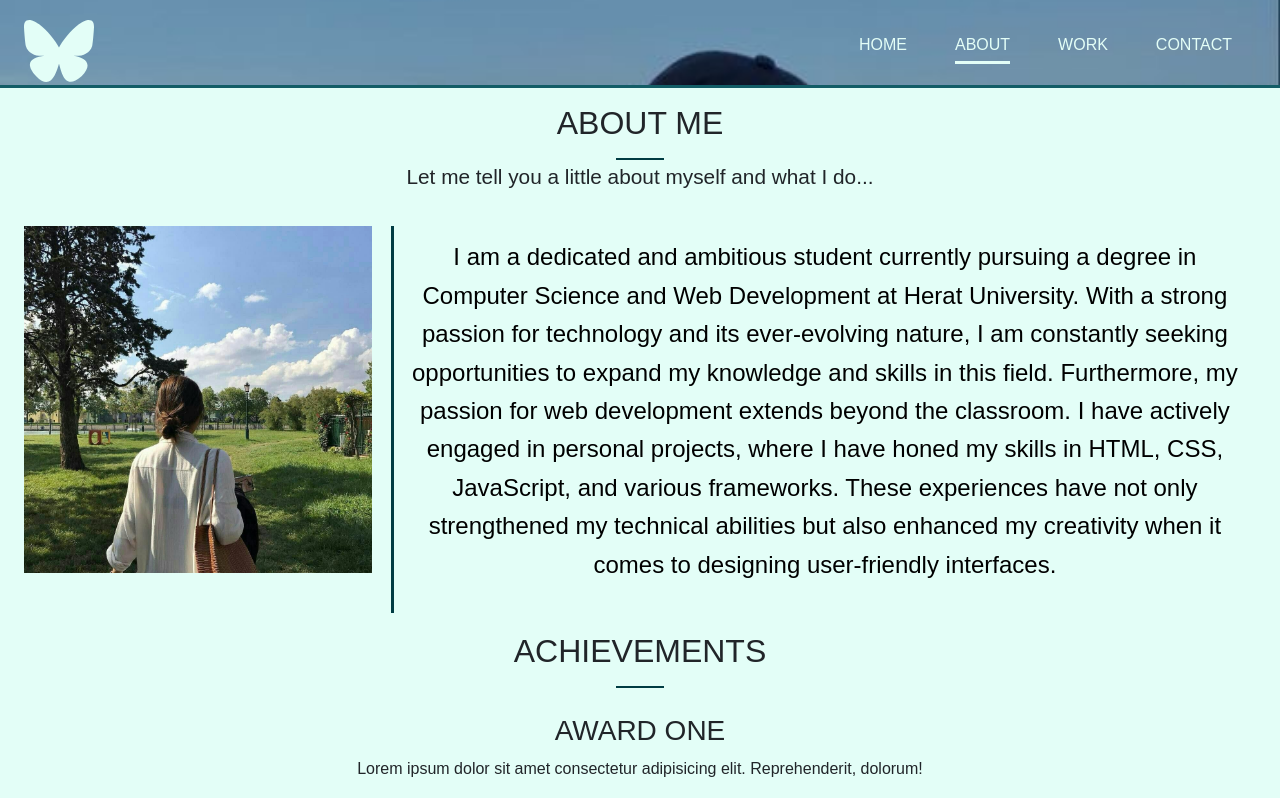
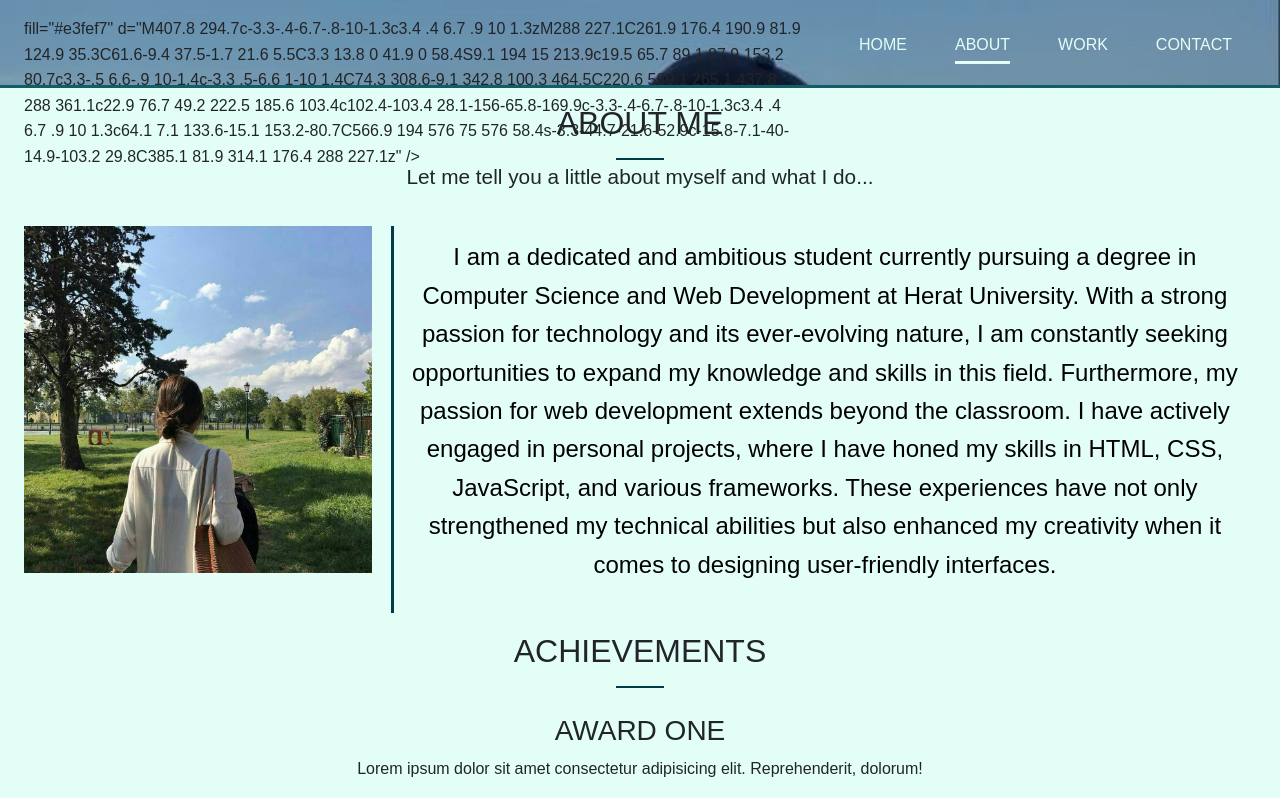
Before and after one commit to lalehwalizadeh/Portfolio-sass, a website: page dist/about.html in a window 1280 px wide. Shown: the top 798 px of the page. Drawn offline with Linux system fonts and the light colour scheme; some icons are missing; files whose address does not match are found by name; a web font is replaced by a local one.

Commit message:
commited

```diff
--- a/dist/about.html
+++ b/dist/about.html
@@ -12,11 +12,11 @@
 		<header id="header-inner">
 			<div class="container">
 				<nav id="main-nav">
-					<svg
+					<!-- <svg
 						id="logo"
 						xmlns="http://www.w3.org/2000/svg"
 						viewBox="0 0 576 512">
-						<path
+						<path -->
 							fill="#e3fef7"
 							d="M407.8 294.7c-3.3-.4-6.7-.8-10-1.3c3.4 .4 6.7 .9 10 1.3zM288 227.1C261.9 176.4 190.9 81.9 124.9 35.3C61.6-9.4 37.5-1.7 21.6 5.5C3.3 13.8 0 41.9 0 58.4S9.1 194 15 213.9c19.5 65.7 89.1 87.9 153.2 80.7c3.3-.5 6.6-.9 10-1.4c-3.3 .5-6.6 1-10 1.4C74.3 308.6-9.1 342.8 100.3 464.5C220.6 589.1 265.1 437.8 288 361.1c22.9 76.7 49.2 222.5 185.6 103.4c102.4-103.4 28.1-156-65.8-169.9c-3.3-.4-6.7-.8-10-1.3c3.4 .4 6.7 .9 10 1.3c64.1 7.1 133.6-15.1 153.2-80.7C566.9 194 576 75 576 58.4s-3.3-44.7-21.6-52.9c-15.8-7.1-40-14.9-103.2 29.8C385.1 81.9 314.1 176.4 288 227.1z" />
 					</svg>
```
